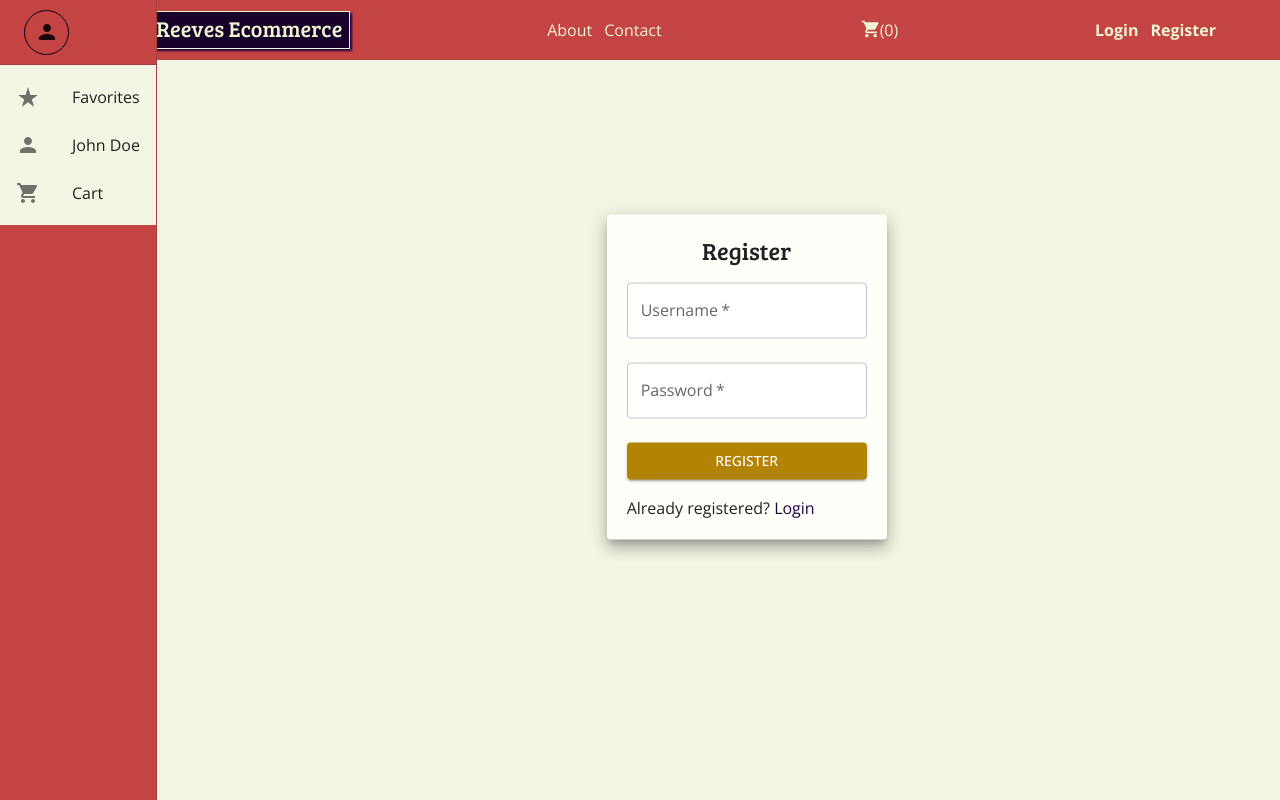
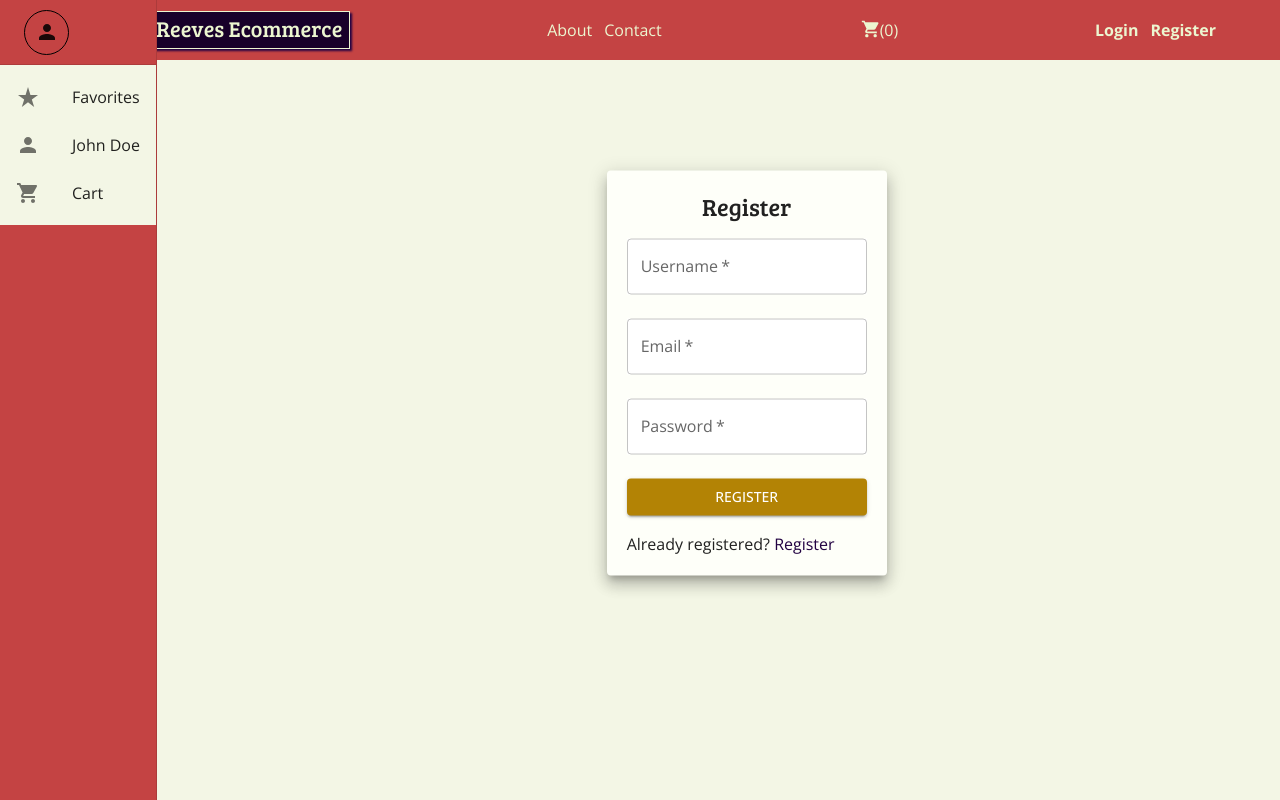
Before and after one commit to AndrewJFleming/fleming-reeves-ecommerce, a React (Create React App) app in the folder client/: page /register in a window 1280 px wide. Built offline with nearby package versions, Linux system fonts and the light colour scheme; no server answers.

Commit message:
Refactor Auth page forms to dispatch formData
-Add SwitchAuthPage components and clear formData state on link click.

```diff
--- a/client/src/pages/Auth/Auth.tsx
+++ b/client/src/pages/Auth/Auth.tsx
@@ -1,11 +1,17 @@
-import { FC } from "react";
+import { FC, useState } from "react";
 import { Link, useNavigate } from "react-router-dom";
+import { useDispatch } from "react-redux";
+import { bindActionCreators } from "redux";
+import { actionCreators } from "../../redux";
+
 import { Typography, Paper, TextField, Button } from "@mui/material";
 
 import { makeStyles } from "@mui/styles";
+import { SwitchAuthPage } from "./SwitchAuthPage/SwitchAuthPage";
 
 interface Props {
   title: string;
+  altPath: string;
 }
 
 const useStyles = makeStyles({
@@ -24,12 +30,40 @@ const useStyles = makeStyles({
   },
 });
 
-export const Auth: FC<Props> = ({ title }) => {
+export const Auth: FC<Props> = ({ title, altPath }) => {
+  const [formData, setFormData] = useState({
+    username: "",
+    email: "",
+    password: "",
+  });
   const navigate = useNavigate();
+  const dispatch = useDispatch();
 
-  const handleAuthenticate = (e: any) => {
+  const { login, register } = bindActionCreators(actionCreators, dispatch);
+
+  const handleAuth = (e: any) => {
     e.preventDefault();
-    navigate("/");
+    if (title === "Login") {
+      //Remove email prop from formData obj
+      const { email, ...loginFormData } = formData;
+      login(loginFormData, navigate);
+    } else {
+      register(formData, navigate);
+    }
+  };
+
+  const handleChange = (e: any) =>
+    setFormData({
+      ...formData,
+      [e.target.name]: e.target.value,
+    });
+
+  const handleClearForm = (e: any) => {
+    setFormData({
+      username: "",
+      email: "",
+      password: "",
+    });
   };
 
   const classes = useStyles();
@@ -43,38 +77,63 @@ export const Auth: FC<Props> = ({ title }) => {
           sx={{ backgroundColor: "common.white" }}
           label="Username"
           placeholder="Enter username"
+          value={formData.username}
+          name="username"
           margin="normal"
           fullWidth
           required
+          onChange={handleChange}
         />
+        {title === "Register" && (
+          <TextField
+            sx={{ backgroundColor: "common.white" }}
+            label="Email"
+            placeholder="Enter email"
+            value={formData.email}
+            name="email"
+            type="email"
+            margin="normal"
+            fullWidth
+            required
+            onChange={handleChange}
+          />
+        )}
         <TextField
           sx={{ backgroundColor: "common.white" }}
           label="Password"
           placeholder="Enter password"
+          value={formData.password}
+          name="password"
           margin="normal"
           type="password"
           fullWidth
           required
+          onChange={handleChange}
         />
         <Button
-          type="submit"
           color="warning"
           variant="contained"
           sx={{ margin: "1rem 0" }}
           fullWidth
-          onClick={handleAuthenticate}
+          onClick={handleAuth}
         >
           {title}
         </Button>
         <Typography>
           {title === "Login" ? (
-            <Typography>
-              Not yet registered? <Link to="/register">Register</Link>
-            </Typography>
+            <SwitchAuthPage
+              prompt="Not yet registered? "
+              title={title}
+              altPath={altPath}
+              handleClearForm={handleClearForm}
+            />
           ) : (
-            <Typography>
-              Already registered? <Link to="/login">Login</Link>
-            </Typography>
+            <SwitchAuthPage
+              prompt="Already registered? "
+              title={title}
+              altPath={altPath}
+              handleClearForm={handleClearForm}
+            />
           )}
         </Typography>
       </Paper>
--- /dev/null
+++ b/client/src/pages/Auth/SwitchAuthPage/SwitchAuthPage.tsx
@@ -0,0 +1,27 @@
+import React, { FC } from "react";
+import { Link } from "react-router-dom";
+
+import { Typography } from "@mui/material";
+
+interface Props {
+  prompt: string;
+  title: string;
+  altPath: string;
+  handleClearForm: any;
+}
+
+export const SwitchAuthPage: FC<Props> = ({
+  title,
+  prompt,
+  altPath,
+  handleClearForm,
+}) => {
+  return (
+    <Typography>
+      {prompt}
+      <Link to={altPath} onClick={handleClearForm}>
+        {title}
+      </Link>
+    </Typography>
+  );
+};
```
